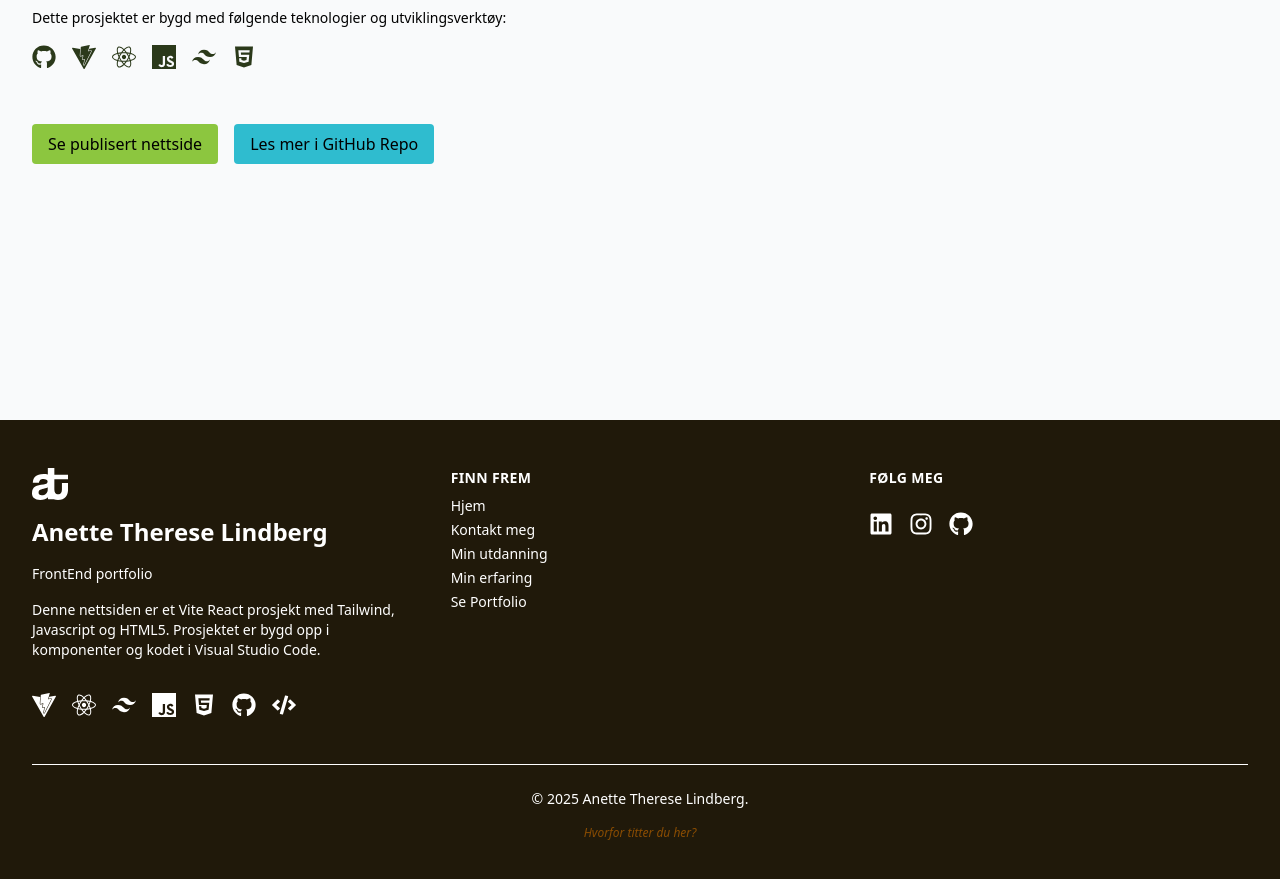
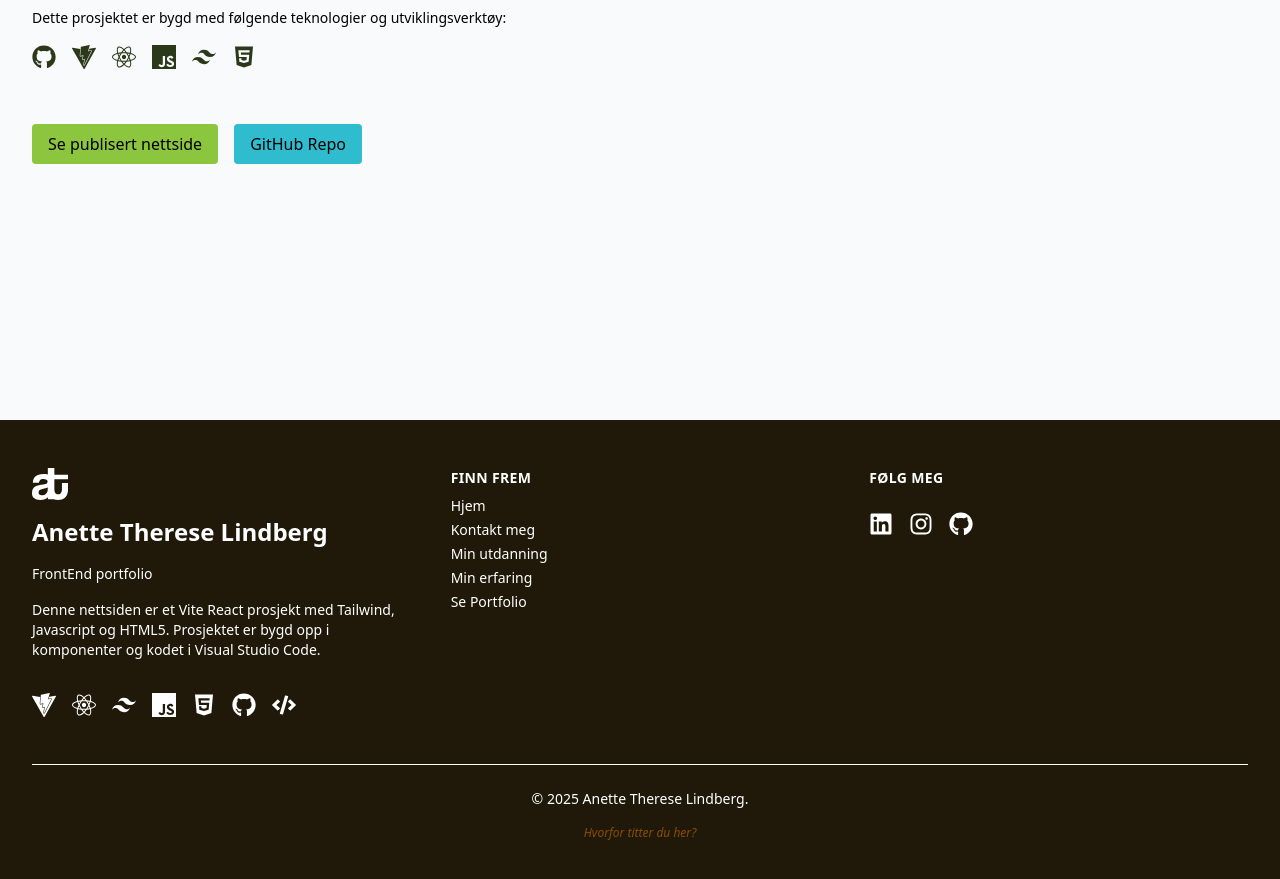
Before and after one commit to elanetto/Portfolio-2, a React (Vite) app: page /eshop in a window 1280 px wide. Shown: the part 1062-1941 px from the top of the page. Built offline with nearby package versions, Linux system fonts and the light colour scheme.

Commit message:
edited GitHub repo button

```diff
--- a/src/Layout/PortfolioLayout/index.jsx
+++ b/src/Layout/PortfolioLayout/index.jsx
@@ -104,7 +104,7 @@ function PortfolioLayout({
             rel="noopener noreferrer"
             className="hover:bg-gray-800 hover:text-white bg-cyan-blue text-black hover:scale-105 px-4 py-2 rounded hover:bg-opacity-80 transition cursor-pointer"
           >
-            Les mer i GitHub Repo
+            GitHub Repo
           </a>
         )}
       </div>
```
